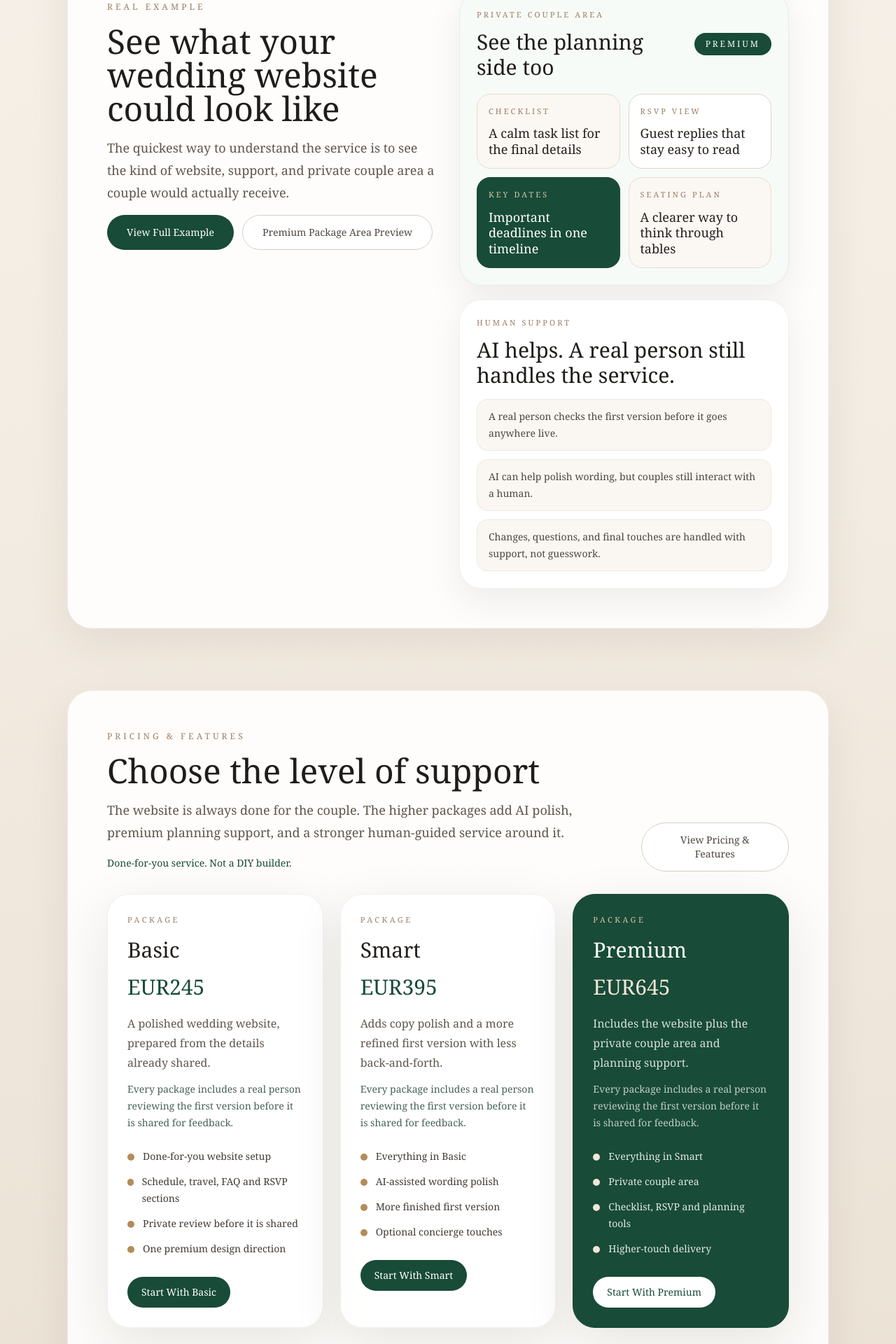
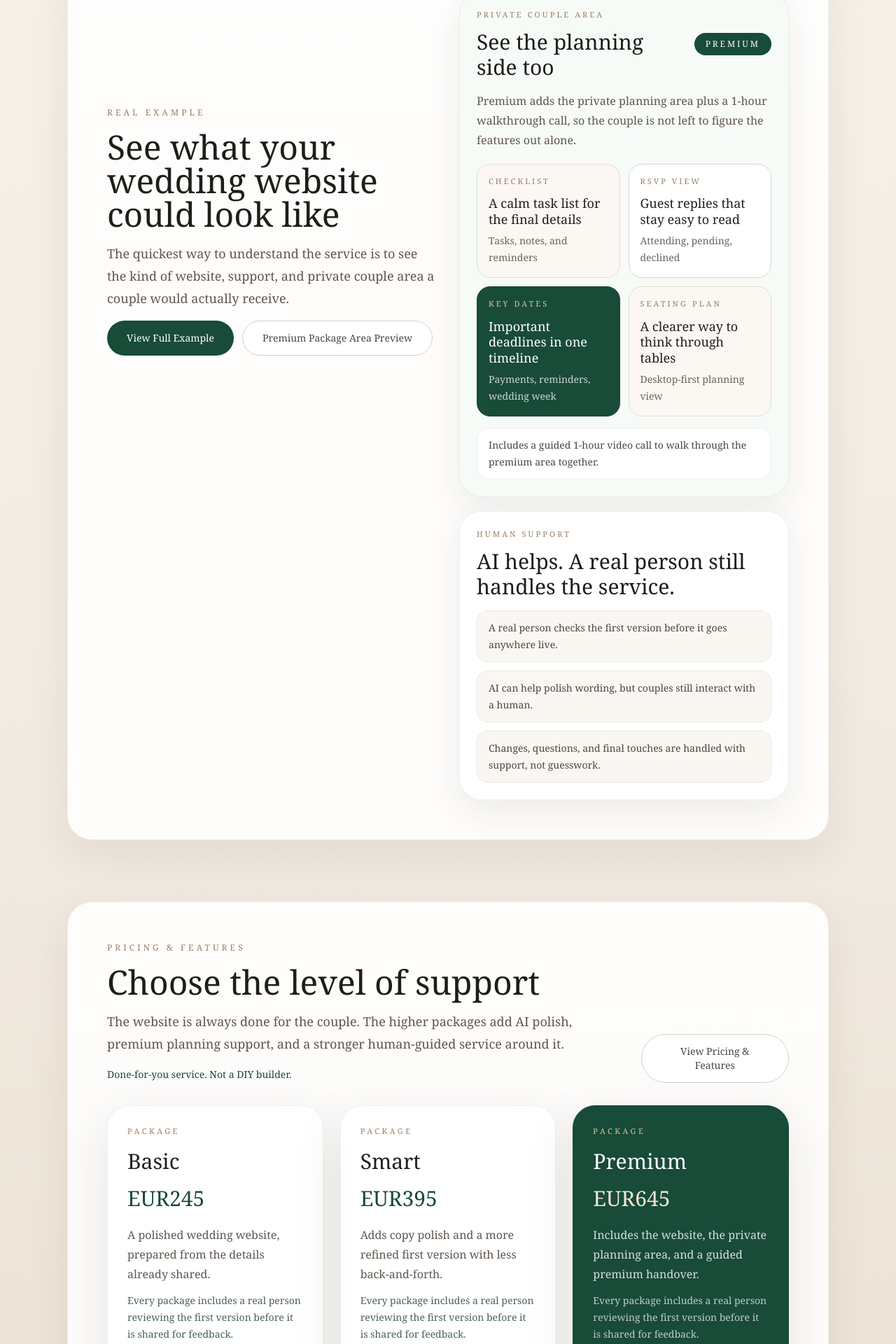
Before and after one commit to dh1612/wedding-website-platform, a Next.js app: page / in a window 1280 px wide. Shown: the part 1700-3620 px from the top of the page at 70% size. Built offline with nearby package versions, Linux system fonts and the light colour scheme.

Commit message:
Strengthen premium preview and walkthrough positioning

```diff
--- a/app/couple-area/page.tsx
+++ b/app/couple-area/page.tsx
@@ -46,6 +46,10 @@ export default function CoupleAreaPage() {
               It also adds a more hands-on service. AI can help with wording and structure, but
               Premium is where real support matters most when plans shift and details get busy.
             </p>
+            <div className="rounded-[1.4rem] border border-[#184b38]/12 bg-[#f6fbf8] px-5 py-4 text-sm leading-7 text-[#486159]">
+              Premium includes a 1-hour walkthrough call so the couple can be guided through RSVPs,
+              checklist items, key dates, and the planning area properly.
+            </div>
             <div className="grid gap-4 sm:grid-cols-3">
               <div className="rounded-[1.2rem] border border-black/6 bg-[#faf7f2] px-4 py-4">
                 <p className="text-[11px] uppercase tracking-[0.24em] text-[#9a7d64]">RSVPs</p>
@@ -110,6 +114,10 @@ export default function CoupleAreaPage() {
                 <div className="rounded-[1.2rem] bg-white/10 p-4">
                   <p className="text-sm font-medium">Seating plan view</p>
                   <p className="mt-2 text-sm text-white/78">Think through groups and table choices more visually.</p>
+                </div>
+                <div className="rounded-[1.2rem] bg-white/10 p-4 md:col-span-2">
+                  <p className="text-sm font-medium">1-hour premium walkthrough</p>
+                  <p className="mt-2 text-sm text-white/78">A guided video call to help the couple get comfortable with the planning area and use it well from the start.</p>
                 </div>
               </div>
             </div>
--- a/app/page.tsx
+++ b/app/page.tsx
@@ -32,12 +32,12 @@ const packageCards = [
     id: "premium",
     name: "Premium",
     price: "EUR645",
-    summary: "Includes the website plus the private couple area and planning support.",
+    summary: "Includes the website, the private planning area, and a guided premium handover.",
     points: [
       "Everything in Smart",
       "Private couple area",
       "Checklist, RSVP and planning tools",
-      "Higher-touch delivery"
+      "1-hour walkthrough call"
     ]
   }
 ];
@@ -80,22 +80,26 @@ const portalPreviewCards = [
   {
     label: "Checklist",
     title: "A calm task list for the final details",
-    tone: "soft"
+    tone: "soft",
+    detail: "Tasks, notes, and reminders"
   },
   {
     label: "RSVP View",
     title: "Guest replies that stay easy to read",
-    tone: "white"
+    tone: "white",
+    detail: "Attending, pending, declined"
   },
   {
     label: "Key Dates",
     title: "Important deadlines in one timeline",
-    tone: "dark"
+    tone: "dark",
+    detail: "Payments, reminders, wedding week"
   },
   {
     label: "Seating Plan",
     title: "A clearer way to think through tables",
-    tone: "soft"
+    tone: "soft",
+    detail: "Desktop-first planning view"
   }
 ];
 
@@ -318,6 +322,10 @@ export default function MarketingHomePage() {
                     Premium
                   </span>
                 </div>
+                <p className="mt-4 text-base leading-7 text-[#5f564e]">
+                  Premium adds the private planning area plus a 1-hour walkthrough call, so the
+                  couple is not left to figure the features out alone.
+                </p>
                 <div className="mt-5 grid gap-3 sm:grid-cols-2">
                   {portalPreviewCards.map((card) => (
                     <div
@@ -338,8 +346,18 @@ export default function MarketingHomePage() {
                         {card.label}
                       </p>
                       <p className="mt-3 text-lg leading-tight">{card.title}</p>
+                      <p
+                        className={`mt-2 text-sm leading-6 ${
+                          card.tone === "dark" ? "text-white/78" : "text-[#6b625a]"
+                        }`}
+                      >
+                        {card.detail}
+                      </p>
                     </div>
                   ))}
+                </div>
+                <div className="mt-4 rounded-[1.1rem] border border-black/6 bg-white px-4 py-3 text-sm leading-6 text-[#4e453f]">
+                  Includes a guided 1-hour video call to walk through the premium area together.
                 </div>
               </Link>
 
```
